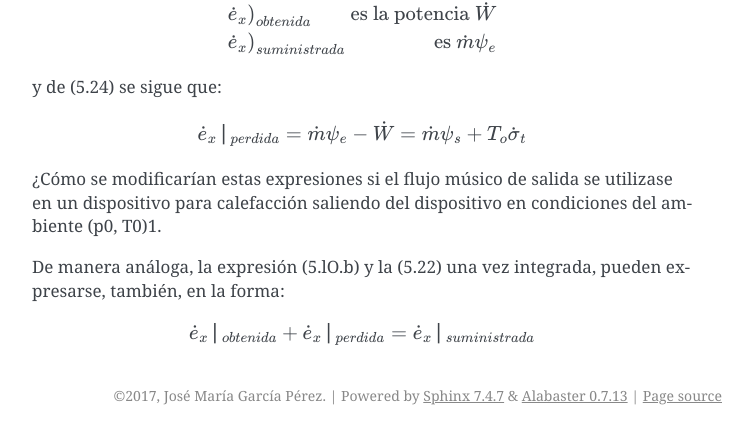
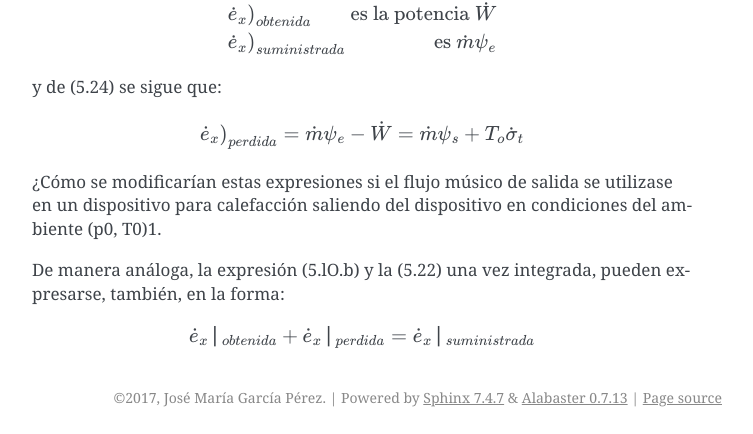
Before and after one commit to mantielero/termodinamica, a Sphinx documentation site: the page built from source/exergia_balance_sistemas_abiertos.rst, in a window 1280 px wide and 900 px high, scrolled down 1880 px. Shown: the part 463-897 px from the top of the window, without its empty margins (388-1141 px from the left). Built offline with Sphinx 7.4.7, drawn with Linux system fonts in a browser that asks for light colours; pages that are not in the unit, such as notebooks, are missing from menus.

Commit message:
Update exergia_balance_sistemas_abiertos.rst

```diff
--- a/source/exergia_balance_sistemas_abiertos.rst
+++ b/source/exergia_balance_sistemas_abiertos.rst
@@ -89,7 +89,7 @@ y de (5.24) se sigue que:
 
 .. math::
 
-   \dot{e}_x\bracevert_{perdida} = \dot{m} \psi_e - \dot{W} = \dot{m} \psi_s + T_o \dot{\sigma}_t
+   \left. \dot{e}_x\right)_{perdida} = \dot{m} \psi_e - \dot{W} = \dot{m} \psi_s + T_o \dot{\sigma}_t
 
 ¿Cómo se modificarían estas expresiones si el flujo músico de salida se utilizase en un dispositivo para calefacción saliendo del dispositivo en condiciones del ambiente (p0, T0)1.
 
```
